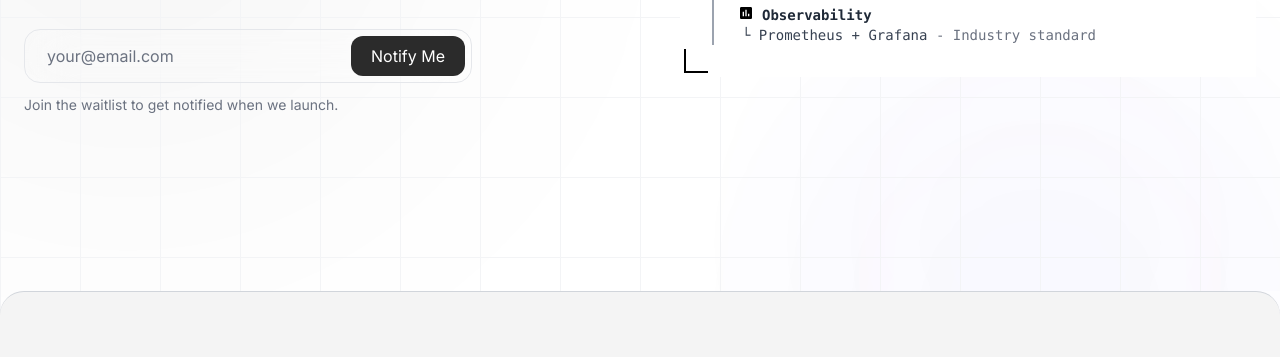
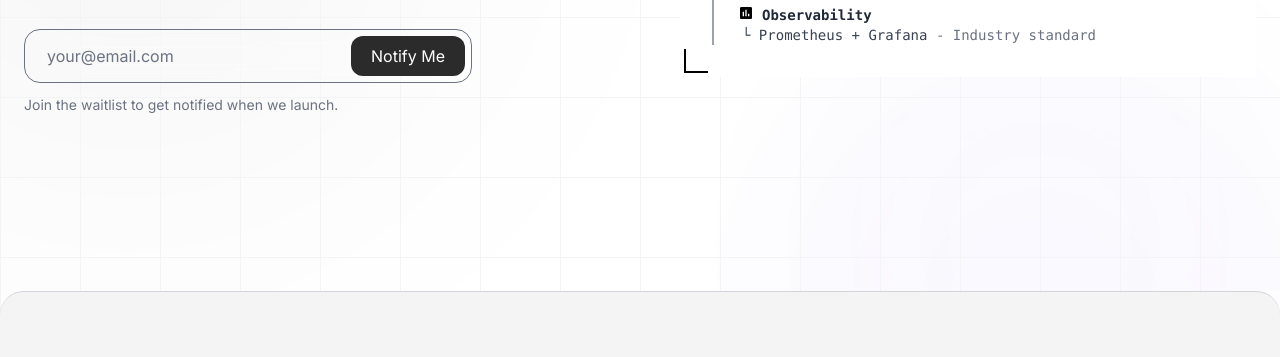
Before and after one commit to ringcero/cloudlanes, a plain HTML site: page index.html in a window 1280 px wide. Shown: the part 443-800 px from the top of the page. Drawn offline with nearby package versions, Linux system fonts and the light colour scheme.

Commit message:
Update index.html

```diff
--- a/index.html
+++ b/index.html
@@ -102,7 +102,7 @@
                         </p>
                         <div class="mt-8">
                            <form id="waitlist-form" action="https://submit-form.com/cGMDzUDRo" class="max-w-md mx-auto lg:mx-0">
-                                <div class="flex items-center p-1.5 border border-gray-200 rounded-2xl backdrop-blur-xl  transition-all duration-200">
+                                <div class="flex items-center p-1.5 border border-gray-500 rounded-2xl backdrop-blur-xl  transition-all duration-200">
                                     <label for="email-address" class="sr-only">Email address</label>
                                     <input type="email" name="email" id="email-address" autocomplete="email" required class="flex-1 w-full px-4 py-2 bg-transparent border-0 text-gray-900 placeholder-gray-500 focus:outline-none focus:ring-0 text-base" placeholder="your@email.com">
                                     <button type="submit" id="submit-button" class="btn-primary bg-[#2b2b2b] rounded-xl py-2 px-5 text-base text-white transition-all duration-200 hover:bg-black flex-shrink-0">
```
